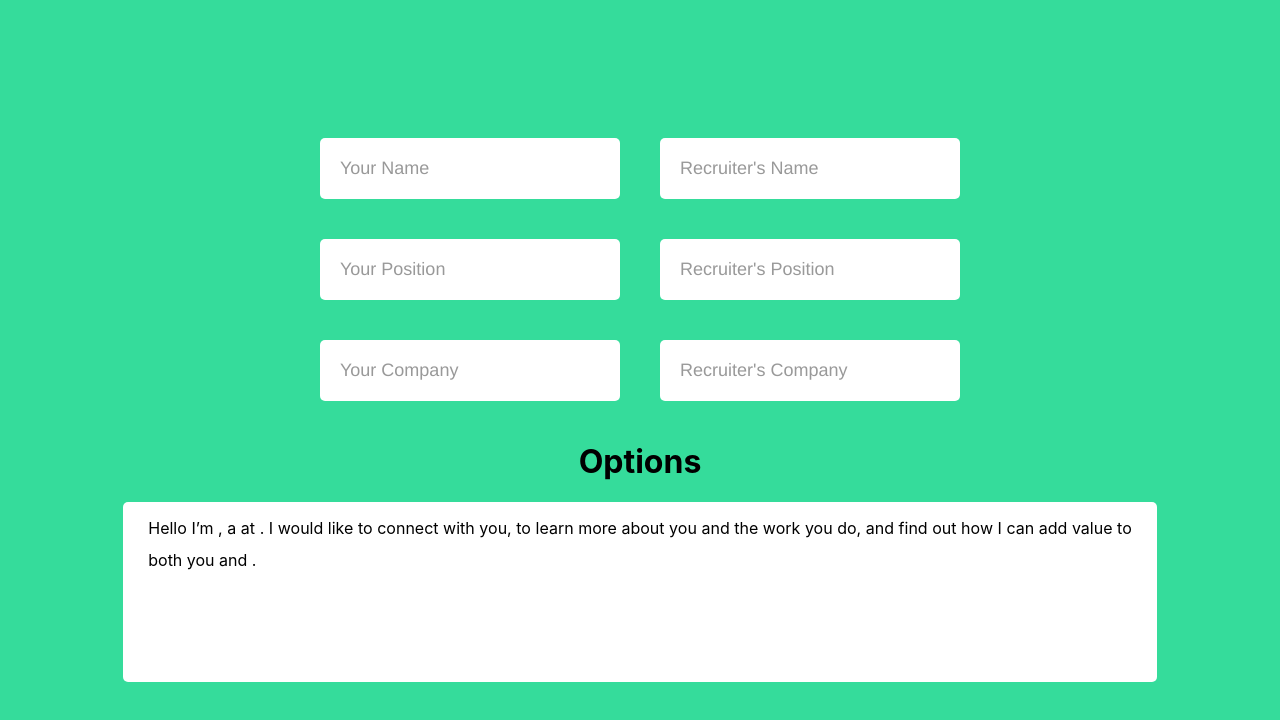
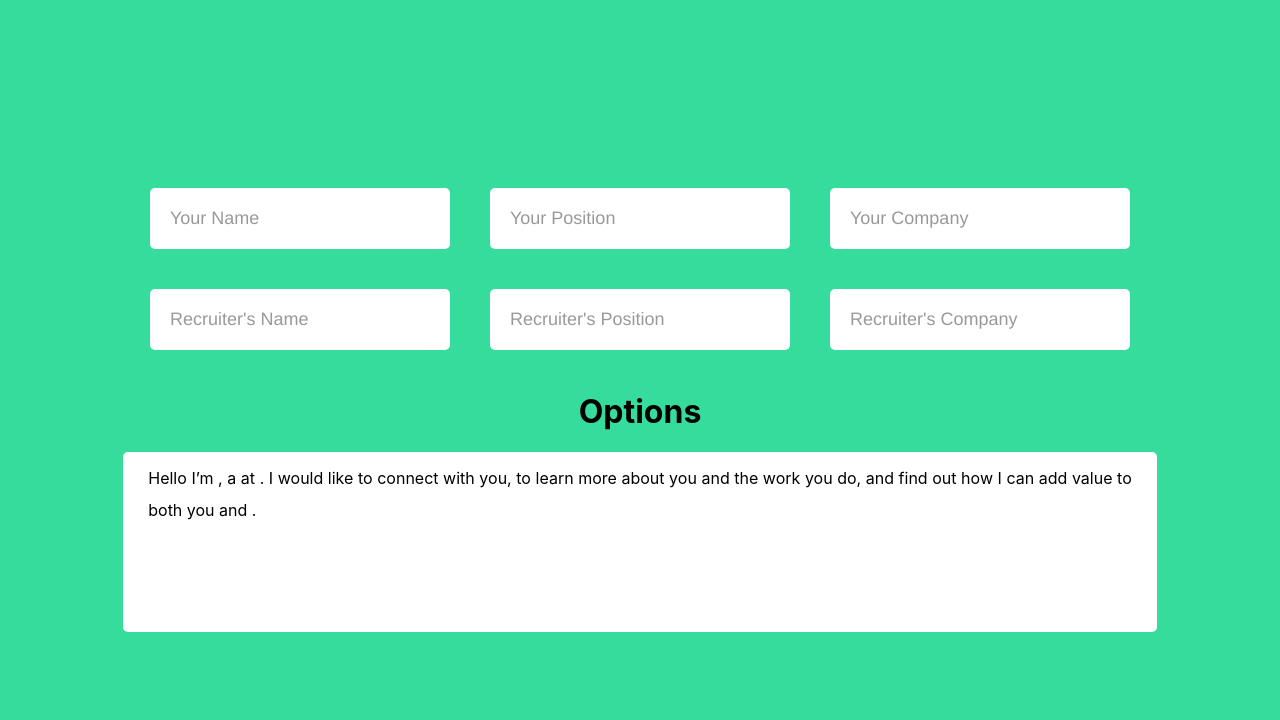
Before and after one commit to weilun-tann/QuickLink, a React (Create React App) app in the folder quicklink/: page / in a window 1280 px wide. Shown: the top 720 px of the page. Built offline with nearby package versions, Linux system fonts and the light colour scheme.

Commit message:
Update input.js

```diff
--- a/quicklink/src/components/input.js
+++ b/quicklink/src/components/input.js
@@ -21,7 +21,7 @@ class Input extends Component {
         return (
             <div id="input">
                 <form>
-                    {/*NAME*/}
+                    {/*YOUR DETAILS*/}
                     <div className="row">
                         <label>
                             <input id="name_in" type="text" placeholder="Your Name"
@@ -30,33 +30,30 @@ class Input extends Component {
                         </label>
 
                         <label>
-                            <input id="r_name_in" type="text" placeholder="Recruiter's Name"
-                                   defaultValue={this.state.rName ? this.state.rName : null}/>
-                            <span>Recruiter's Name</span>
-                        </label>
-                    </div>
-
-                    {/*POSITION*/}
-                    <div className="row">
-                        <label>
                             <input id="pos_in" type="text" placeholder="Your Position"
                                    defaultValue={this.state.pos ? this.state.pos : null}/>
                             <span>Your Position</span>
                         </label>
 
                         <label>
+                            <input id="coy_in" type="text" placeholder="Your Company"
+                                   defaultValue={this.state.coy ? this.state.coy : null}/>
+                            <span>Your Company</span>
+                        </label>
+                    </div>
+
+                    {/*RECRUITER'S DETAILS*/}
+                    <div className="row">
+                        <label>
+                            <input id="r_name_in" type="text" placeholder="Recruiter's Name"
+                                   defaultValue={this.state.rName ? this.state.rName : null}/>
+                            <span>Recruiter's Name</span>
+                        </label>
+
+                        <label>
                             <input id="r_pos_in" type="text" placeholder="Recruiter's Position"
                                    defaultValue={this.state.rPos ? this.state.rPos : null}/>
                             <span>Recruiter's Position</span>
-                        </label>
-                    </div>
-
-                    {/*COMPANY*/}
-                    <div className="row">
-                        <label>
-                            <input id="coy_in" type="text" placeholder="Your Company"
-                                   defaultValue={this.state.coy ? this.state.coy : null}/>
-                            <span>Your Company</span>
                         </label>
 
                         <label>
```
